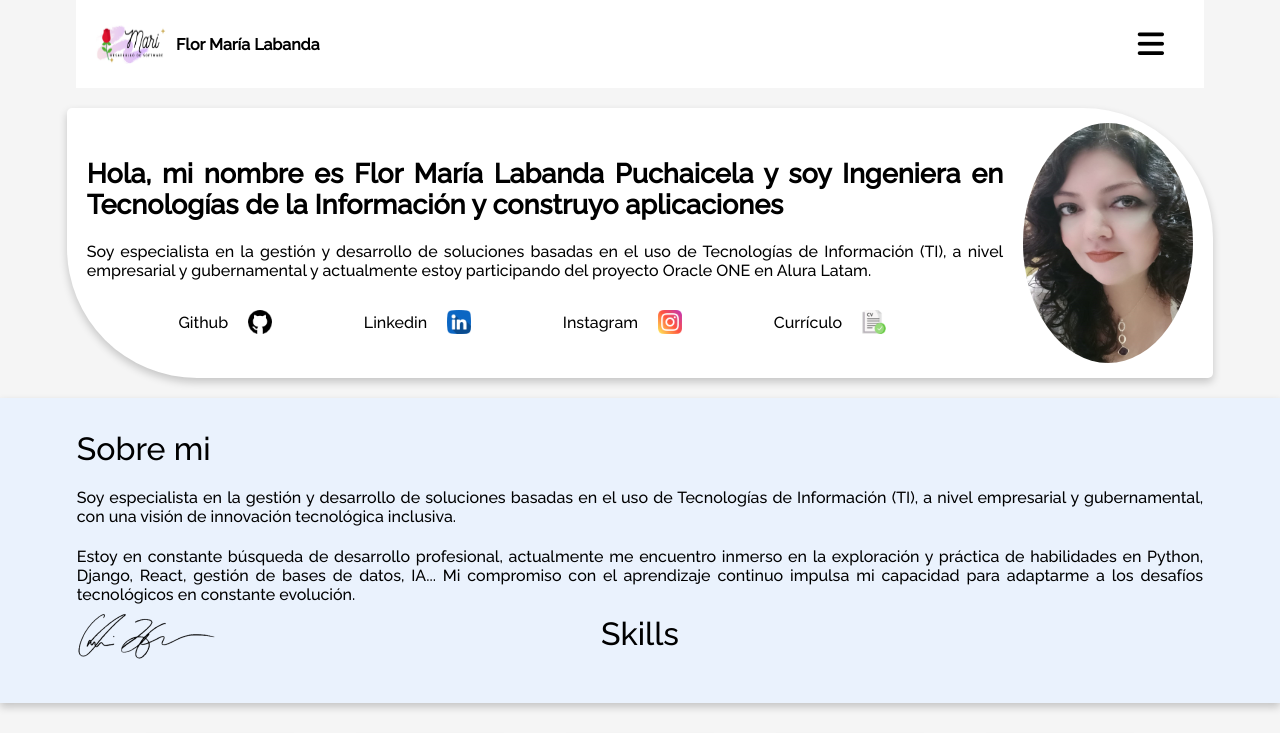
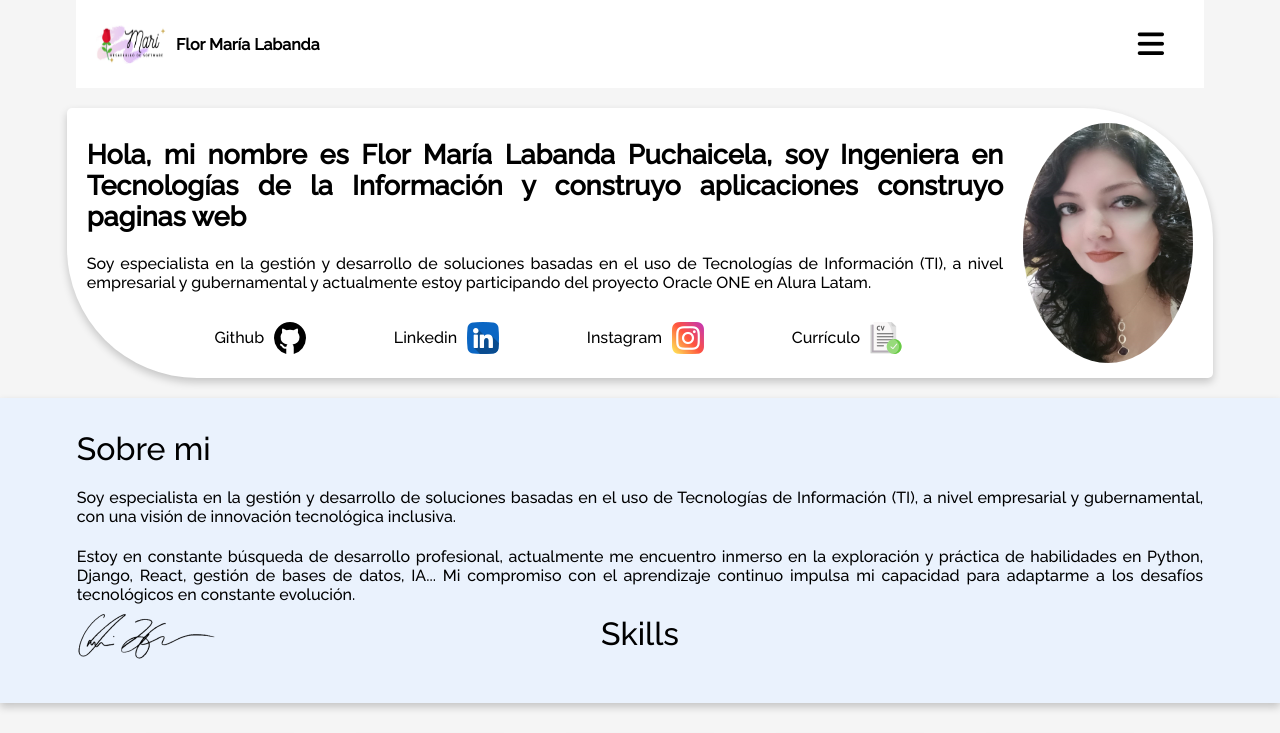
Before and after one commit to Mariq12/desafio-portafolio-v2, a plain HTML site: page index.html in a window 1280 px wide. Shown: the top 733 px of the page. Drawn offline with Linux system fonts and the light colour scheme.

Commit message:
Cambios ok

```diff
--- a/index.html
+++ b/index.html
@@ -43,16 +43,16 @@
        <!-- Sección del Header/Title/Hero -->
        <section class="title">
         <div class="title__div">
-                <img class="title__profile" src="./assets/image/img.jpg">
+            <img class="title__profile" src="assets\image\img.jpg">
             <div class="title__container">
-                    <h2 class="title__bio">Hola, mi nombre es Flor María Labanda Puchaicela y soy Ingeniera en Tecnologías de la Información y construyo aplicaciones</h2>
+                <h2 class="title__bio">Hola, mi nombre es Flor María Labanda Puchaicela, soy Ingeniera en Tecnologías de la Información y construyo aplicaciones construyo paginas web</h2>
                 <h3 class="title__subsection">Soy especialista en la gestión y desarrollo de soluciones basadas en el uso de Tecnologías de Información (TI), a nivel empresarial y gubernamental y actualmente estoy participando del proyecto Oracle ONE en Alura Latam.</h3>
                 <ul class="title__network">
                     <!-- Pon los enlaces de tus redes sociales favoritas -->
-                        <li class="title__network__item"><a href="https://github.com/Mariq12">Github <img class="title__network__icon" src="../assets/icons/nav1.png"> </a></li>
-                        <li class="title__network__item"><a href="https://www.linkedin.com/in/flor-mar%C3%ADa-labanda-puchaicela-ing-ti/">Linkedin <img class="title__network__icon" src="../assets/icons/nav2.png"></a></li>
-                        <li class="title__network__item"><a href="https://www.instagram.com/flormarialabandapuchaicela">Instagram <img class="title__network__icon" src="../assets/icons/nav3.png"></a></li>
-                        <li class="title__network__item"><a href="https://www.canva.com/design/DAGCCZKa408/_Dmjz6fGMIkOk_yd3E0fEw/view?utm_content=DAGCCZKa408&utm_campaign=designshare&utm_medium=link&utm_source=editor">Currículo <img class="title__network__icon" src="../assets/icons/nav4.png"></a></li>
+                    <li class="title__network__item"><a href="https://github.com/Mariq12">Github <img src="assets\icons\nav1.png"> </a></li>
+                    <li class="title__network__item"><a href="https://www.linkedin.com/in/flor-mar%C3%ADa-labanda-puchaicela-ing-ti/">Linkedin <img src="assets\icons\nav2.png"></a></li>
+                    <li class="title__network__item"><a href="https://www.instagram.com/flormarialabandapuchaicela">Instagram <img src="assets\icons\nav3.png"></a></li>
+                    <li class="title__network__item"><a href="https://www.canva.com/design/DAGCCZKa408/_Dmjz6fGMIkOk_yd3E0fEw/view?utm_content=DAGCCZKa408&utm_campaign=designshare&utm_medium=link&utm_source=editor">Currículo <img src="assets\icons\nav4.png"></a></li>
                 </ul>
             </div>
         </div>
--- a/styles/style.css
+++ b/styles/style.css
@@ -138,12 +138,9 @@ section.menu {
 /* *Sección Título */
 .title {
     display: flex;
-    justify-content: center;
-    /* Centra horizontalmente en el viewport */
-    align-items: center;
-    /* Centra verticalmente en el viewport */
-    width: 100%;
-    /* Ocupa todo el ancho disponible del viewport */
+    justify-content: center; /* Centra horizontalmente */
+    align-items: center; /* Centra verticalmente */
+    width: 100%;
 }
 
 .title__div {
@@ -177,18 +174,20 @@ section.menu {
 }
 
 .title__container {
-    order: 1;
-    flex: 1;
+    order: 1; /* Cambia el orden del elemento */
+    flex: 1; /* El contenido ocupará el espacio restante */
     text-align: justify;
     margin-left: 10px;
+    border-radius: 5px 100px;
 }
 
 .title__bio {
     font-size: 36px;
+    font-weight: bold;
 }
 
 .title__subsection {
-    font-size: 20px;
+    font-size: 22px;
     margin-bottom: 16px;
     font-weight: normal;
 }
@@ -198,7 +197,6 @@ section.menu {
     justify-content: flex-start;
     align-items: center;
     list-style-type: none;
-    padding: 0;
     margin-top: 30px;
 }
 
@@ -217,17 +215,15 @@ section.menu {
     font-size: 16px;
     font-weight: medium;
     transition: color 0.3s ease;
-}
-
-.title__network__icon img:hover,
+
+}
+
 .title__network__item a:hover {
     color: var(--cor-de-hover-menu);
 }
 
-.title__network__icon {
-    margin-left: 20px;
-    width: 24px; /* Tamaño deseado para los íconos */
-    height: auto; /* Altura automática para mantener la proporción */
+.title__network__item a img {
+    margin-left: 10px; /* Espacio entre el nombre y el icono */
 }
 
 /* *Sección Sobre mí */
```
Lines whose indentation alone changed are shown as unchanged.
